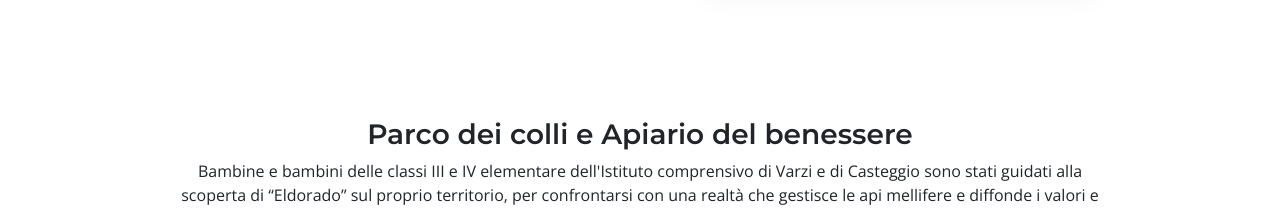
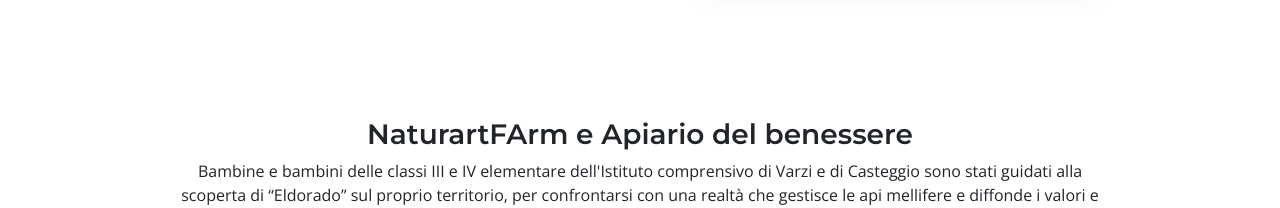
Before and after one commit to juliebarbier/oltrepodafavola, a plain HTML site: page index.html in a window 1280 px wide. Shown: the part 1430-1638 px from the top of the page. Drawn offline with nearby package versions, Linux system fonts and the light colour scheme.

Commit message:
playtest repo

```diff
--- a/index.html
+++ b/index.html
@@ -182,7 +182,7 @@
 
       <!--  Section Title -->
       <div class="container section-title" data-aos="fade-up">
-        <h3 style="font-weight: 600!important;">Parco dei colli e Apiario del benessere</h3>
+        <h3 style="font-weight: 600!important;">NaturartFArm e Apiario del benessere</h3>
         <p class="px-lg-5 mx-lg-5">Bambine e bambini delle classi III e IV elementare dell'Istituto comprensivo di Varzi e di Casteggio sono stati guidati alla scoperta di “Eldorado” sul proprio territorio, per confrontarsi con una realtà che gestisce le api mellifere e diffonde i valori e i benefici dell’apicoltura. </p>
       </div><!-- End Section Title -->
 
```
